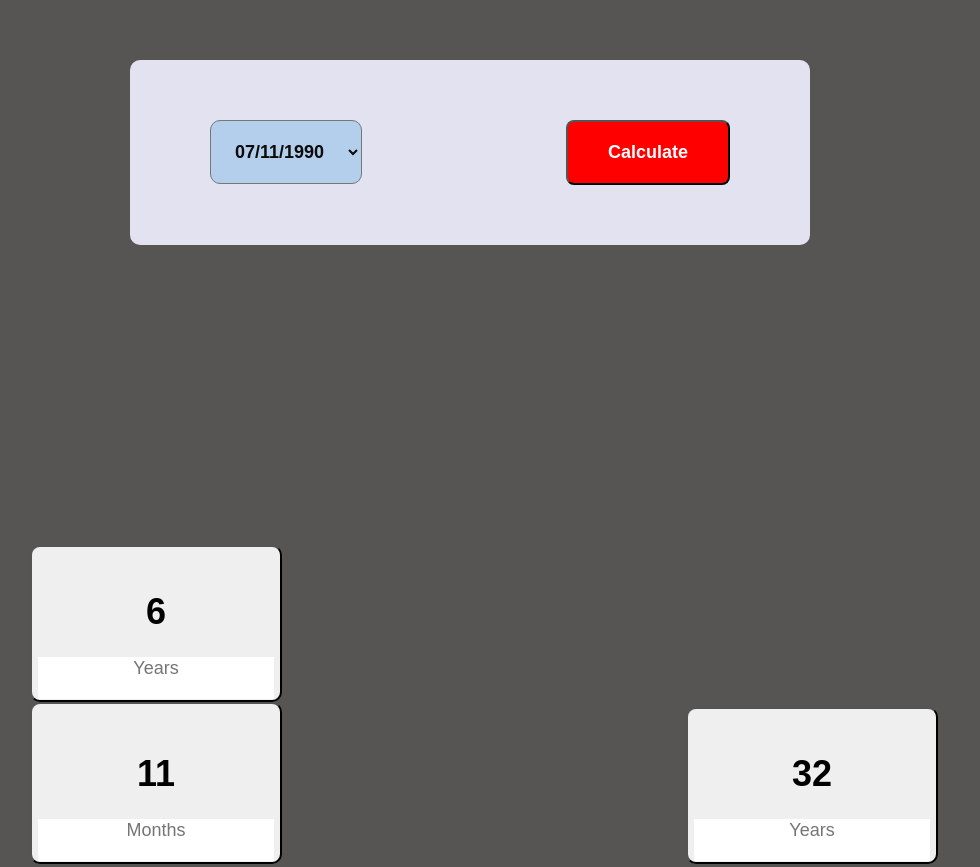
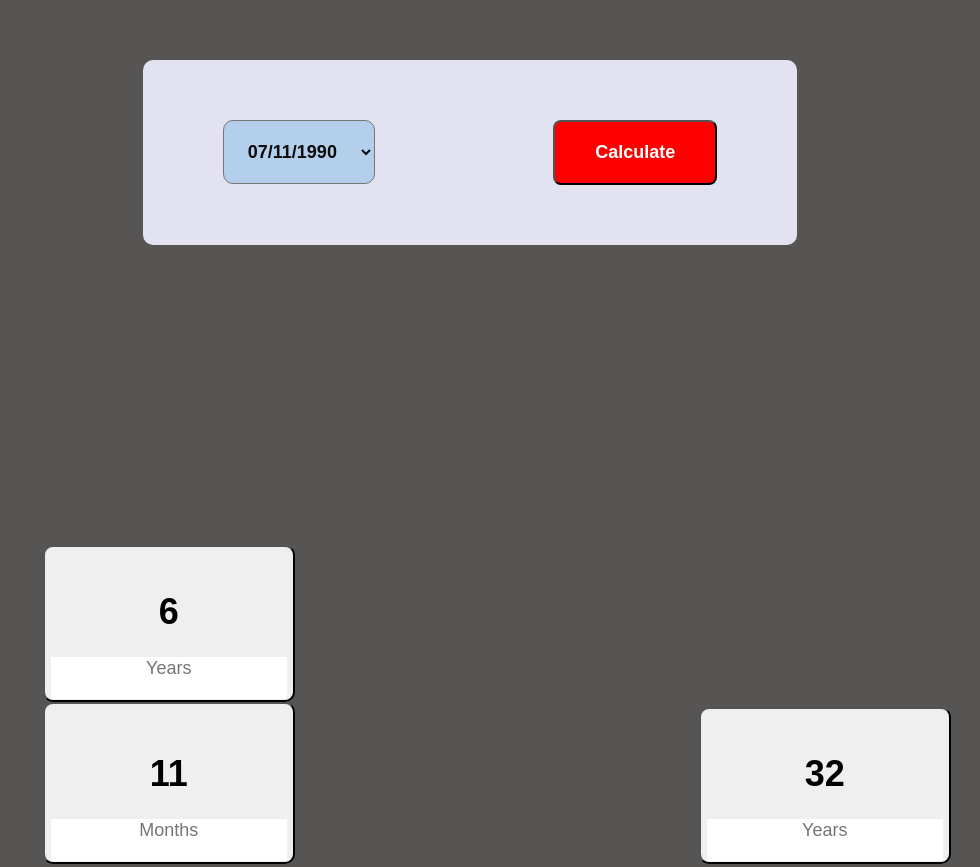
Before and after one commit to ibkexcel/layout-task, a plain HTML site: page index.html in a window 1280 px wide. Shown: the part 240-1107 px from the top of the page, without its empty margins (170-1150 px from the left). Drawn offline with Linux system fonts and the light colour scheme.

Commit message:
Update index.css

```diff
--- a/index.css
+++ b/index.css
@@ -1,7 +1,7 @@
 
 body{
     background-color: rgb(87, 84, 84);
-    margin: auto;
+    margin: 1%;
 }
 #container{
     background-color: rgb(226, 226, 240);
@@ -31,8 +31,8 @@ select{
 .box{
     padding-top: 20px;
     border-radius: 10px;
-    margin-left: 400px;
-    margin-right: 300px;
+    margin-left: 300px;
+    margin-right: 200px;
     margin-left: 200px;
     font-size: large;
 }
```
